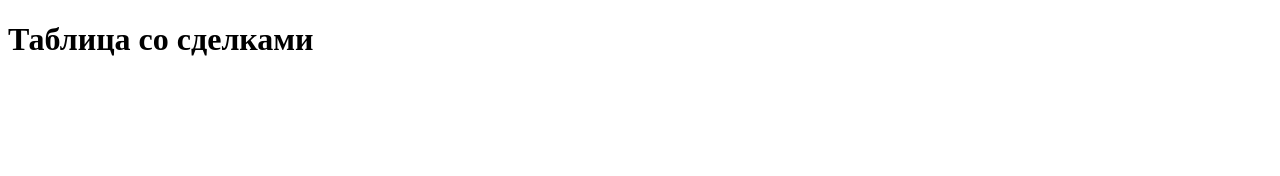
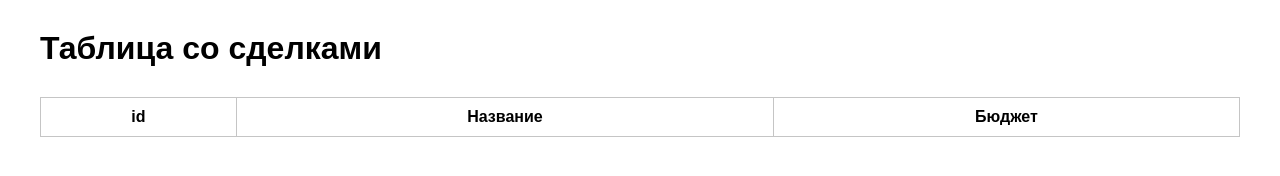
Before and after one commit to AnastasijaMK/amoCRM_task, a plain HTML site: page index.html in a window 1280 px wide. Drawn offline with Linux system fonts and the light colour scheme; no server answers.

Commit message:
Вывод таблицы со сделками

```diff
--- /dev/null
+++ b/index.css
@@ -0,0 +1,41 @@
+* {
+    font-family: sans-serif;
+    margin: 0;
+    padding: 0;
+}
+
+.container {
+    margin:  0 auto;
+    max-width: 1200px;
+    padding: 0 20px;
+}
+
+h1 {
+    margin-block: 30px;
+}
+
+table {
+    width: 100%;
+    border-collapse: collapse;
+    border: 1px solid #c5c5c5;
+}
+
+thead {
+    border-bottom: 1px solid #c5c5c5;
+}
+
+tr:not(:last-child) {
+    border-bottom: 1px solid #c5c5c5;
+}
+
+th,
+td {
+    border-right: 1px solid #c5c5c5;
+    padding: 10px;
+    text-align: center;
+}
+
+th:last-child,
+td:last-child {
+    border-right: 0;
+}
--- a/index.html
+++ b/index.html
@@ -1,12 +1,28 @@
 <!DOCTYPE html>
-<html lang="en">
+<html lang="ru">
 <head>
     <meta charset="UTF-8">
+    <meta name="viewport"
+          content="width=device-width, user-scalable=no, initial-scale=1.0, maximum-scale=1.0, minimum-scale=1.0">
+    <meta http-equiv="X-UA-Compatible" content="ie=edge">
     <title>Таблица со сделками</title>
 
+    <link rel="stylesheet" href="index.css">
     <script src="index.js"></script>
 </head>
 <body>
-    <h1>Таблица со сделками</h1>
+    <div class="container">
+        <h1>Таблица со сделками</h1>
+        <table id="lead_table">
+            <thead>
+            <tr>
+                <th>id</th>
+                <th>Название</th>
+                <th>Бюджет</th>
+            </tr>
+            </thead>
+            <tbody></tbody>
+        </table>
+    </div>
 </body>
 </html>
```
Also changed, not shown: index.js (+12 -11 lines).
